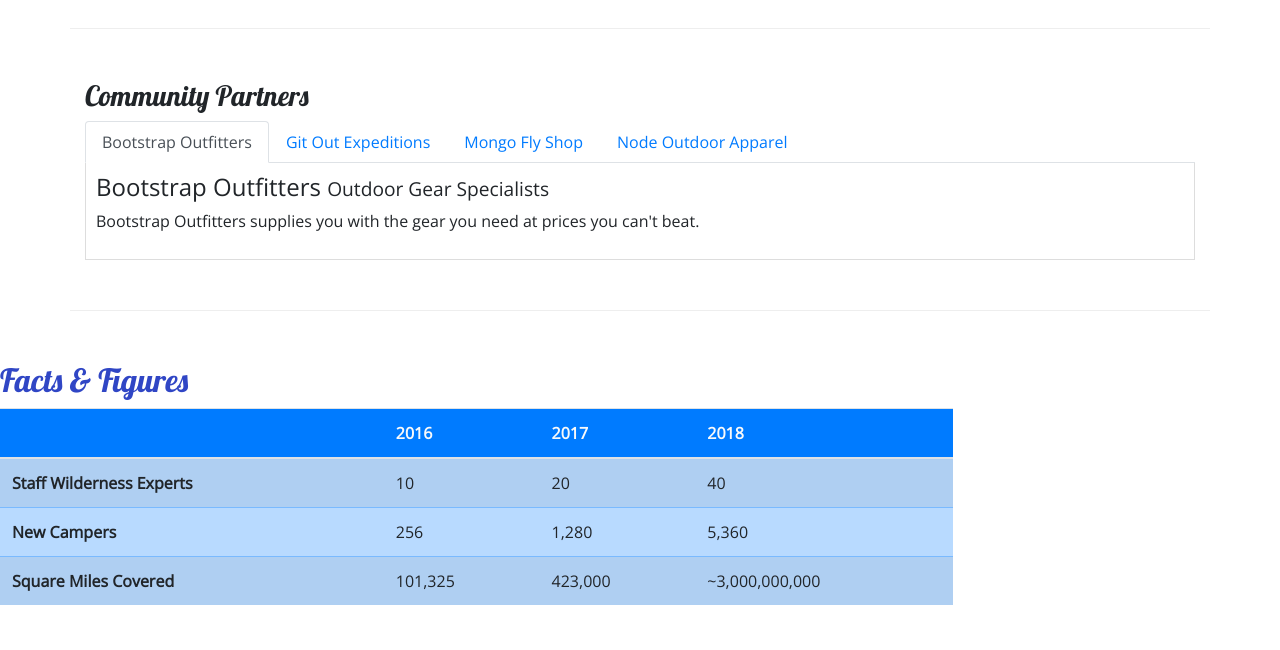
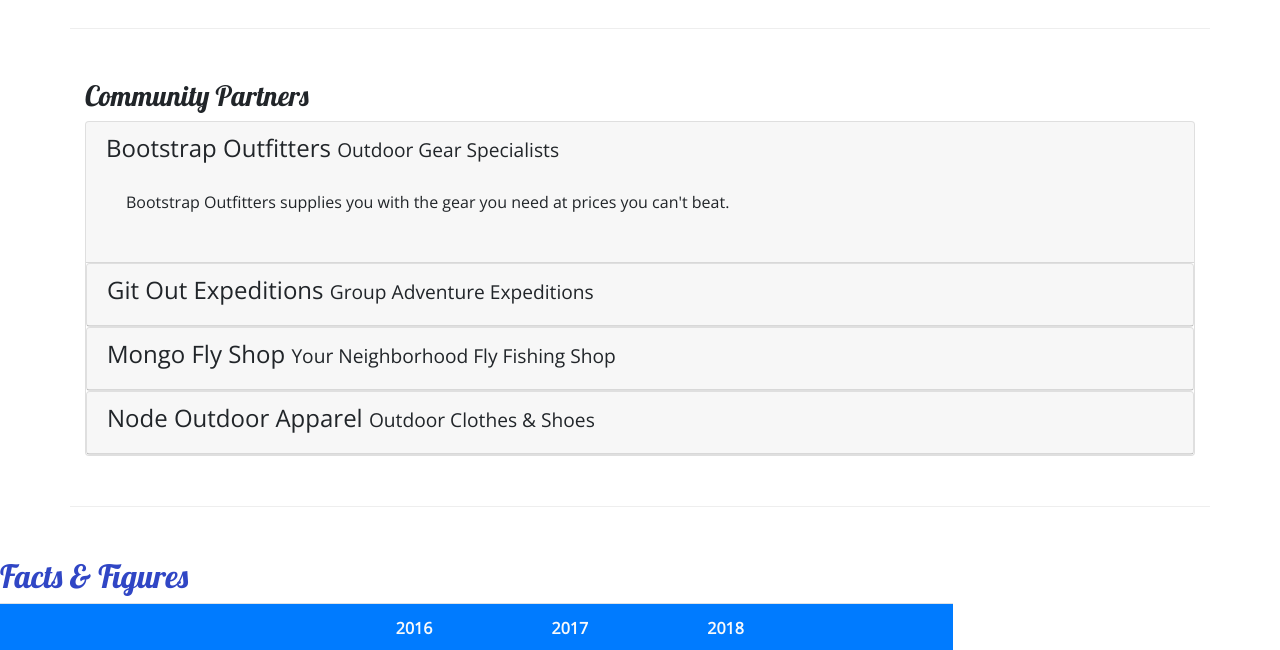
Before and after one commit to gelo650/nucampSite, a website: page aboutus.html in a window 1280 px wide. Shown: the part 840-1490 px from the top of the page. Drawn offline with nearby package versions, Linux system fonts and the light colour scheme.

Commit message:
Week 3 Exercise Accordion

```diff
--- a/aboutus.html
+++ b/aboutus.html
@@ -120,29 +120,67 @@
             <div class="row row-content">
                 <div class="col-12">
                     <h3>Community Partners</h3>
-                    <ul class="nav nav-tabs">
-                        <li class="nav-item"><a class="nav-link active" href="#bootstrap" role="tab" data-toggle="tab">Bootstrap Outfitters</a></li>
-                        <li class="nav-item"><a class="nav-link" href="#git" role="tab" data-toggle="tab">Git Out Expeditions</a></li>
-                        <li class="nav-item"><a class="nav-link" href="#mongo" role="tab" data-toggle="tab">Mongo Fly Shop</a></li>
-                        <li class="nav-item"><a class="nav-link" href="#node" role="tab" data-toggle="tab">Node Outdoor Apparel</a></li>
-                    </ul>
-                    <div class="tab-content">
-                        <div role="tabpanel" class="tab-pane fade show active" id="bootstrap">
-                            <h4>Bootstrap Outfitters <small>Outdoor Gear Specialists</small></h4>
-                            <p class="d-none d-sm-block">Bootstrap Outfitters supplies you with the gear you need at prices you can't beat.</p>
-                        </div>
-                        <div role="tabpanel" class="tab-pane fade" id="git">
-                            <h4>Git Out Expeditions <small>Group Adventure Expeditions</small></h4>
-                            <p class="d-none d-sm-block">Join Git Out Expeditions to explore new horizons with a group of other adventurers!</p>
-                        </div>
-                        <div role="tabpanel" class="tab-pane fade" id="mongo">
-                            <h4>Mongo Fly Shop <small>Your Neighborhood Fly Fishing Shop</small></h4>
-                            <p class="d-none d-sm-block">Need a new fishing pole, a tacklebox, or flies of all kinds? Stop by Mongo Fly Shop.</p>
-                        </div>
-                        <div role="tabpanel" class="tab-pane fade" id="node">
-                            <h4>Node Outdoor Apparel <small>Outdoor Clothes & Shoes</small></h4>
-                            <p class="d-none d-sm-block">From polar fleeces to swimsuits, hiking boots to waders, a visit to Node will be sure to get you
-                                covered.</p>
+
+                    <div id="accordion">
+                        <div class="card">
+                            <div role="tab" class="card-header">
+                                <h4>
+                                    <a data-toggle="collapse" data-target="#bootstrap">
+                                        Bootstrap Outfitters <small>Outdoor Gear Specialists</small>
+                                    </a>
+                                </h4>
+                                <div class="collapse show" id="bootstrap" data-parent="#accordion">
+                                    <div class="card-body">
+                                        <p class="d-none d-sm-block">Bootstrap Outfitters supplies you with the gear you
+                                            need at prices you can't beat.</p>
+                                    </div>
+                                </div>
+                            </div>
+                            <div class="card">
+                                <div role="tab" class="card-header">
+                                    <h4>
+                                        <a class="collapsed" data-toggle="collapse" data-target="#git">
+                                            Git Out Expeditions <small>Group Adventure Expeditions</small>
+                                        </a>
+                                    </h4>
+                                    <div class="collapse" id="git" data-parent="#accordion">
+                                        <div class="card-body">
+                                            <p class="d-none d-sm-block">Join Git Out Expeditions to explore new
+                                                horizons with a group of other adventurers!</p>
+                                        </div>
+                                    </div>
+                                </div>
+                            </div>
+                            <div class="card">
+                                <div role="tab" class="card-header">
+                                    <h4>
+                                        <a class="collapsed" data-toggle="collapse" data-target="#mongo">
+                                            Mongo Fly Shop <small>Your Neighborhood Fly Fishing Shop</small>
+                                        </a>
+                                    </h4>
+                                    <div class="collapse" id="mongo" data-parent="#accordion">
+                                        <div class="card-body">
+                                            <p class="d-none d-sm-block">Need a new fishing pole, a tacklebox, or flies
+                                                of all kinds? Stop by Mongo Fly Shop.</p>
+                                        </div>
+                                    </div>
+                                </div>
+                            </div>
+                            <div class="card">
+                                <div role="tab" class="card-header">
+                                    <h4>
+                                        <a class="collapsed" data-toggle="collapse" data-target="#node">
+                                            Node Outdoor Apparel <small>Outdoor Clothes & Shoes</small>
+                                        </a>
+                                    </h4>
+                                    <div class="collapse" id="node" data-parent="#accordion">
+                                        <div class="card-body">
+                                            <p class="d-none d-sm-block">From polar fleeces to swimsuits, hiking boots
+                                                to waders, a visit to Node will be sure to get you covered.</p>
+                                        </div>
+                                    </div>
+                                </div>
+                            </div>
                         </div>
                     </div>
                 </div>
```
